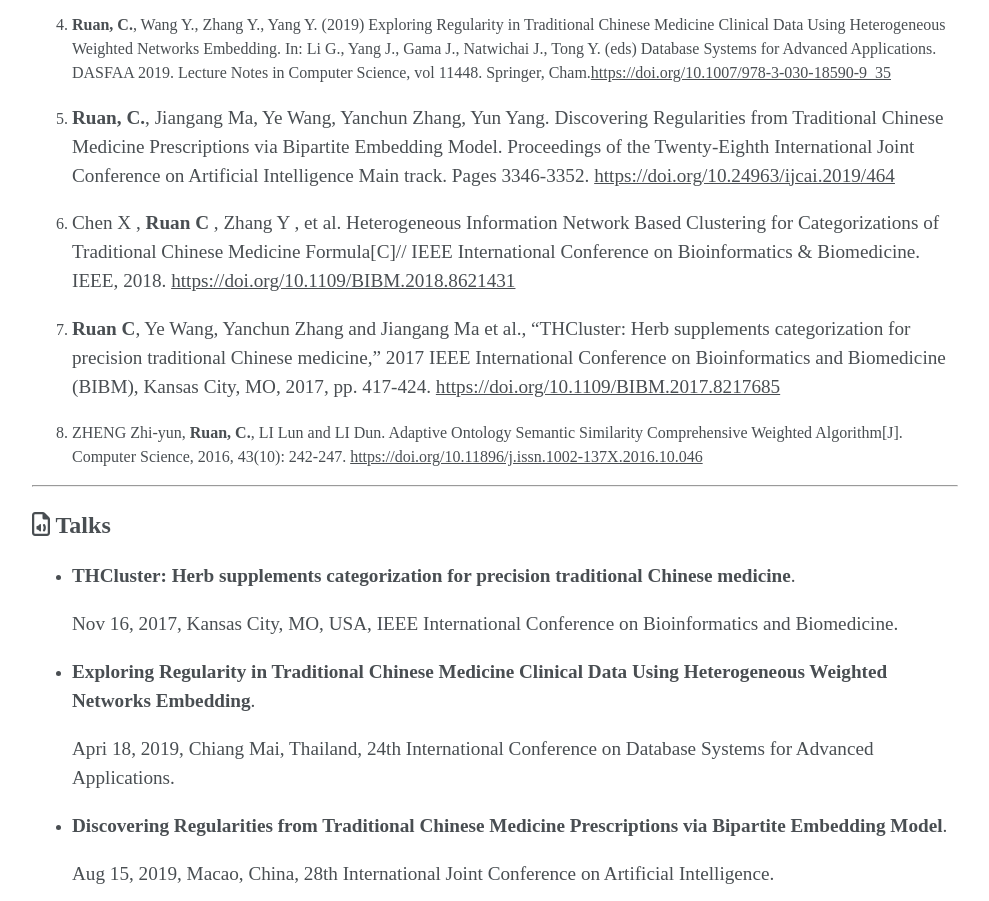
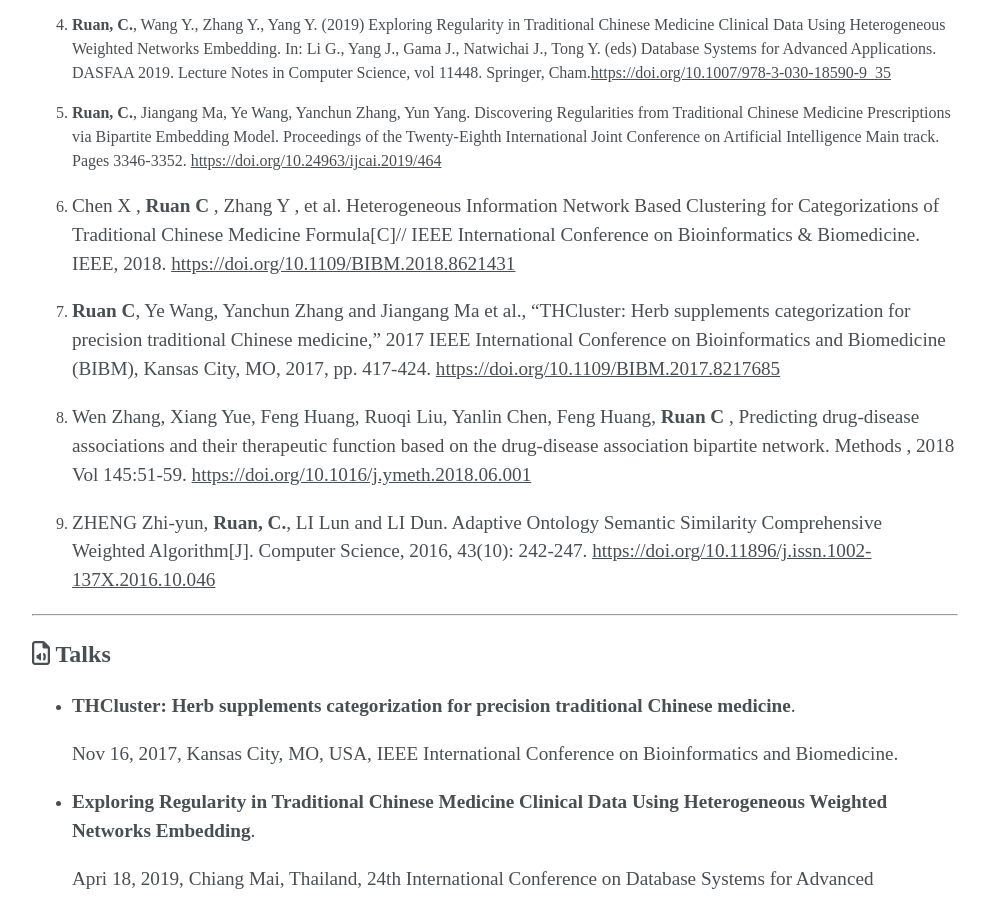
Before and after one commit to rGitcy/rGitcy.github.io, a plain HTML site: page index.html in a window 1280 px wide. Shown: the part 970-1871 px from the top of the page, without its empty margins (250-1239 px from the left). Drawn offline with nearby package versions, Linux system fonts and the light colour scheme.

Commit message:
Site updated: 2020-03-30 19:44:02

```diff
--- a/baidusitemap.xml
+++ b/baidusitemap.xml
@@ -2,6 +2,6 @@
 <urlset xmlns="http://www.sitemaps.org/schemas/sitemap/0.9">
   <url>
     <loc>http://chunyoung.tech/2020/03/29/MyIndex/</loc>
-    <lastmod>2020-03-29</lastmod>
+    <lastmod>2020-03-30</lastmod>
   </url>
 </urlset>
--- a/index.html
+++ b/index.html
@@ -25,15 +25,19 @@
 <li><strong>Ruan, C.</strong>, Wang Y., Zhang Y., Yang Y. (2019) Exploring Regularity in Traditional Chinese Medicine Clinical Data Using Heterogeneous Weighted Networks Embedding. In: Li G., Yang J., Gama J., Natwichai J., Tong Y. (eds) Database Systems for Advanced Applications. DASFAA 2019. Lecture Notes in Computer Science, vol 11448. Springer, Cham.<a href="https://doi.org/10.1007/978-3-030-18590-9_35" target="_blank" rel="noopener">https://doi.org/10.1007/978-3-030-18590-9_35</a></li>
 </ol>
 <ol start="5">
-<li><p><strong>Ruan, C.</strong>, Jiangang Ma, Ye Wang, Yanchun Zhang, Yun Yang. Discovering Regularities from Traditional Chinese Medicine Prescriptions via Bipartite Embedding Model. Proceedings of the Twenty-Eighth International Joint Conference on Artificial Intelligence Main track. Pages 3346-3352. <a href="https://doi.org/10.24963/ijcai.2019/464" target="_blank" rel="noopener">https://doi.org/10.24963/ijcai.2019/464</a></p>
-</li>
+<li><strong>Ruan, C.</strong>, Jiangang Ma, Ye Wang, Yanchun Zhang, Yun Yang. Discovering Regularities from Traditional Chinese Medicine Prescriptions via Bipartite Embedding Model. Proceedings of the Twenty-Eighth International Joint Conference on Artificial Intelligence Main track. Pages 3346-3352. <a href="https://doi.org/10.24963/ijcai.2019/464" target="_blank" rel="noopener">https://doi.org/10.24963/ijcai.2019/464</a></li>
+</ol>
+<ol start="6">
 <li><p>Chen X , <strong>Ruan C</strong> , Zhang Y , et al. Heterogeneous Information Network Based Clustering for Categorizations of Traditional Chinese Medicine Formula[C]// IEEE International Conference on Bioinformatics &amp; Biomedicine. IEEE, 2018. <a href="https://doi.org/10.1109/BIBM.2018.8621431" target="_blank" rel="noopener">https://doi.org/10.1109/BIBM.2018.8621431</a> </p>
 </li>
 <li><p><strong>Ruan C</strong>, Ye Wang, Yanchun Zhang and Jiangang Ma et al., “THCluster: Herb supplements categorization for precision traditional Chinese medicine,” 2017 IEEE International Conference on Bioinformatics and Biomedicine (BIBM), Kansas City, MO, 2017, pp. 417-424.  <a href="https://doi.org/10.1109/BIBM.2017.8217685" target="_blank" rel="noopener">https://doi.org/10.1109/BIBM.2017.8217685</a></p>
 </li>
 </ol>
 <ol start="8">
-<li>ZHENG Zhi-yun, <strong>Ruan, C.</strong>, LI Lun and LI Dun. Adaptive Ontology Semantic Similarity Comprehensive Weighted Algorithm[J]. Computer Science, 2016, 43(10): 242-247. <a href="https://doi.org/10.11896/j.issn.1002-137X.2016.10.046" target="_blank" rel="noopener">https://doi.org/10.11896/j.issn.1002-137X.2016.10.046</a></li>
+<li><p>Wen Zhang, Xiang Yue, Feng Huang, Ruoqi Liu, Yanlin Chen, Feng Huang, <strong>Ruan C</strong> , Predicting drug-disease associations and their therapeutic function based on the drug-disease association bipartite network. Methods , 2018 Vol 145:51-59. <a href="https://doi.org/10.1016/j.ymeth.2018.06.001" target="_blank" rel="noopener">https://doi.org/10.1016/j.ymeth.2018.06.001</a></p>
+</li>
+<li><p>ZHENG Zhi-yun, <strong>Ruan, C.</strong>, LI Lun and LI Dun. Adaptive Ontology Semantic Similarity Comprehensive Weighted Algorithm[J]. Computer Science, 2016, 43(10): 242-247. <a href="https://doi.org/10.11896/j.issn.1002-137X.2016.10.046" target="_blank" rel="noopener">https://doi.org/10.11896/j.issn.1002-137X.2016.10.046</a></p>
+</li>
 </ol>
 <hr>
 <h1 id="Talks"><a href="#Talks" class="headerlink" title=" Talks"></a><i class="fa fa-file-audio-o" style="font-size:24px"></i> Talks</h1><ul>
```
Also changed, not shown: 2020/03/29/MyIndex/index.html (+7 -3 lines), archives/2020/03/index.html (+7 -3 lines), archives/2020/index.html (+7 -3 lines), archives/index.html (+7 -3 lines), sitemap.xml (+7 -7 lines).
